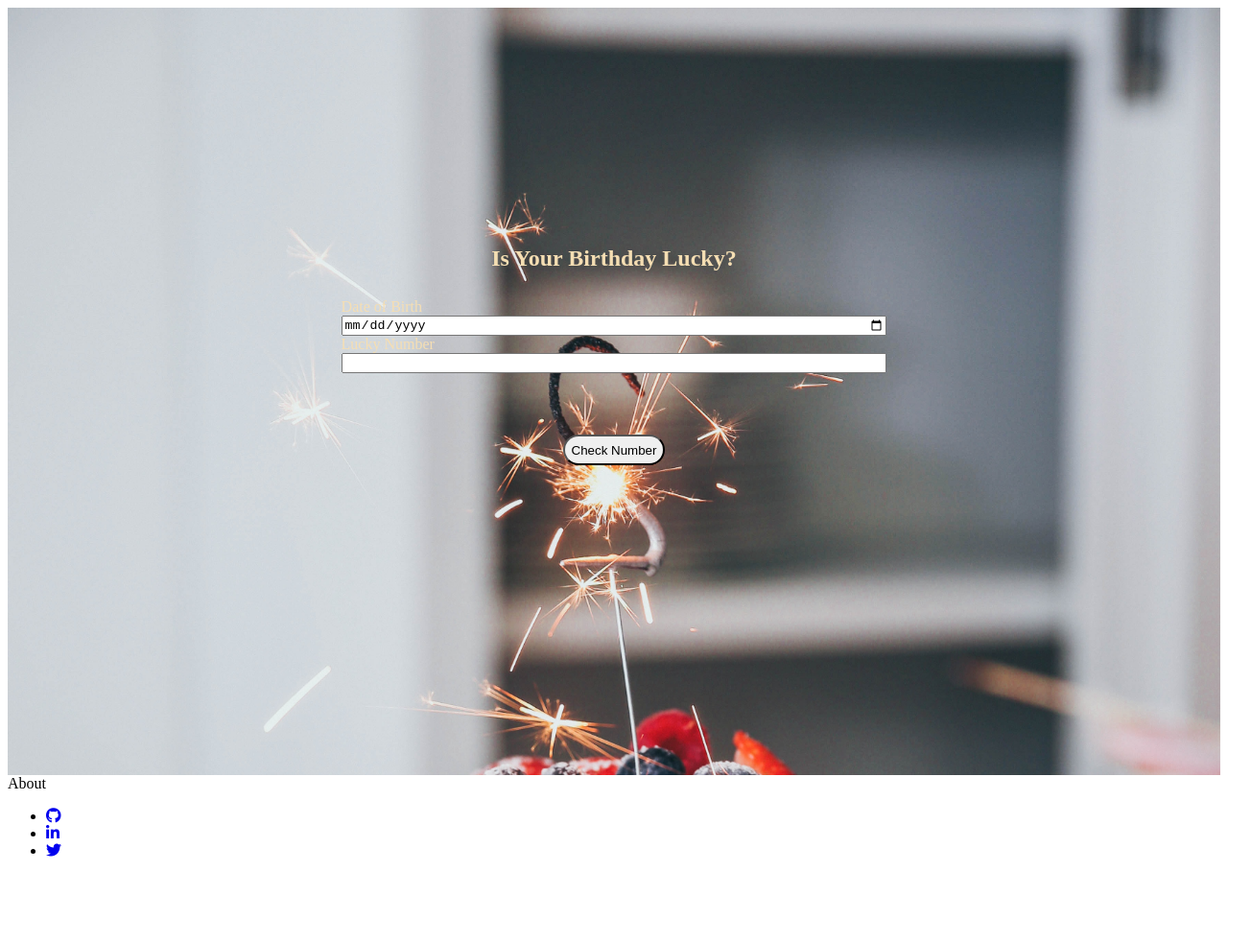
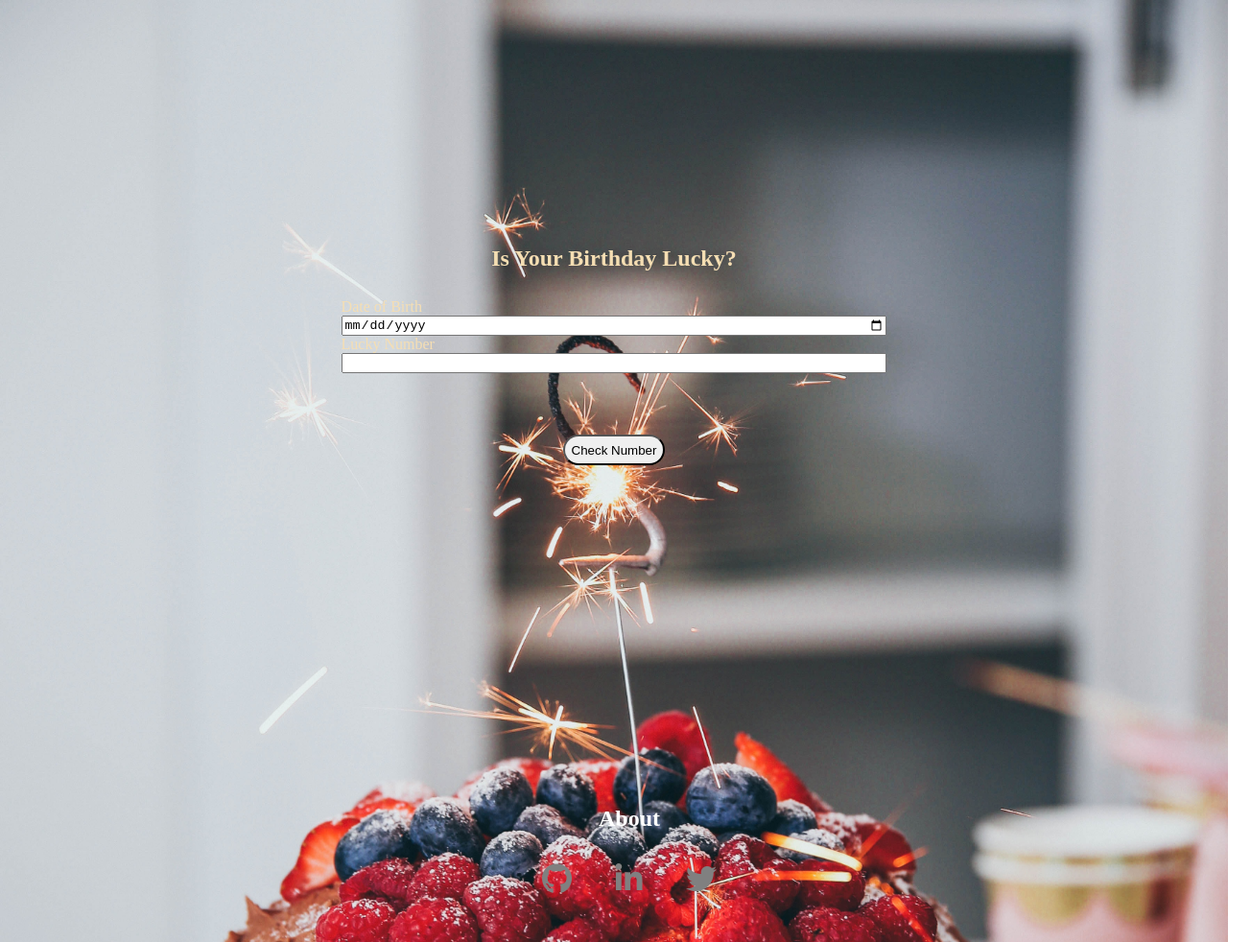
Before and after one commit to beastsunny/Is-your-birthday-lucky, a plain HTML site: page index.html in a window 1280 px wide. Shown: the whole page at 96% size, 1304 px wide, since content can reach past the window. Before the commit the page ends 912 px from the top, so only its background shows below. Drawn offline with Linux system fonts and the light colour scheme.

Commit message:
Change footer styling done

```diff
--- a/style.css
+++ b/style.css
@@ -1,5 +1,11 @@
                                                                                 :root {
                                                                                    --primary-white: rgb(245, 222, 179);
+                                                                               }
+
+                                                                               body {
+                                                                                   background-image: url(image/tuva-mathilde-loland-4rfVL3NNGrA-unsplash.jpg);
+                                                                                   background-repeat: no-repeat;
+                                                                                   background-size: cover, contain;
                                                                                }
 
                                                                                body #a {
@@ -8,9 +14,6 @@
                                                                                    align-items: center;
                                                                                    height: 100vh;
                                                                                    width: 100%;
-                                                            background-image: url(image/tuva-mathilde-loland-4rfVL3NNGrA-unsplash.jpg);
-                                                            background-repeat: no-repeat;
-                                                            background-size: cover, contain;
                                                                                }
 
                                                                                h2 {
@@ -41,3 +44,37 @@
                                                                                    font-size: larger;
                                                                                    font-weight: 800;
                                                                                }
+
+                                                                               footer {
+                                                                                   text-align: center;
+                                                                                   padding: 2rem 1rem;
+                                                                                   width: 100%;
+                                                                               }
+
+                                                                               .footer-header {
+                                                                                   font-weight: bold;
+                                                                                   font-size: x-large;
+                                                                                   margin-bottom: 1rem;
+                                                                                   color: white;
+                                                                               }
+
+                                                                               ul {
+                                                                                   padding-top: 1rem;
+                                                                                   margin: 0.4rem;
+                                                                                   padding-inline-start: 0px;
+                                                                               }
+
+                                                                               li {
+                                                                                   display: inline;
+                                                                                   padding: 0rem 1rem;
+                                                                               }
+
+                                                                               a {
+                                                                                   color: grey;
+                                                                                   font-size: 2rem;
+                                                                                   margin: 0.3rem;
+                                                                               }
+
+                                                                               a:hover {
+                                                                                   color: white;
+                                                                               }
```
Lines whose indentation alone changed are shown as unchanged.
